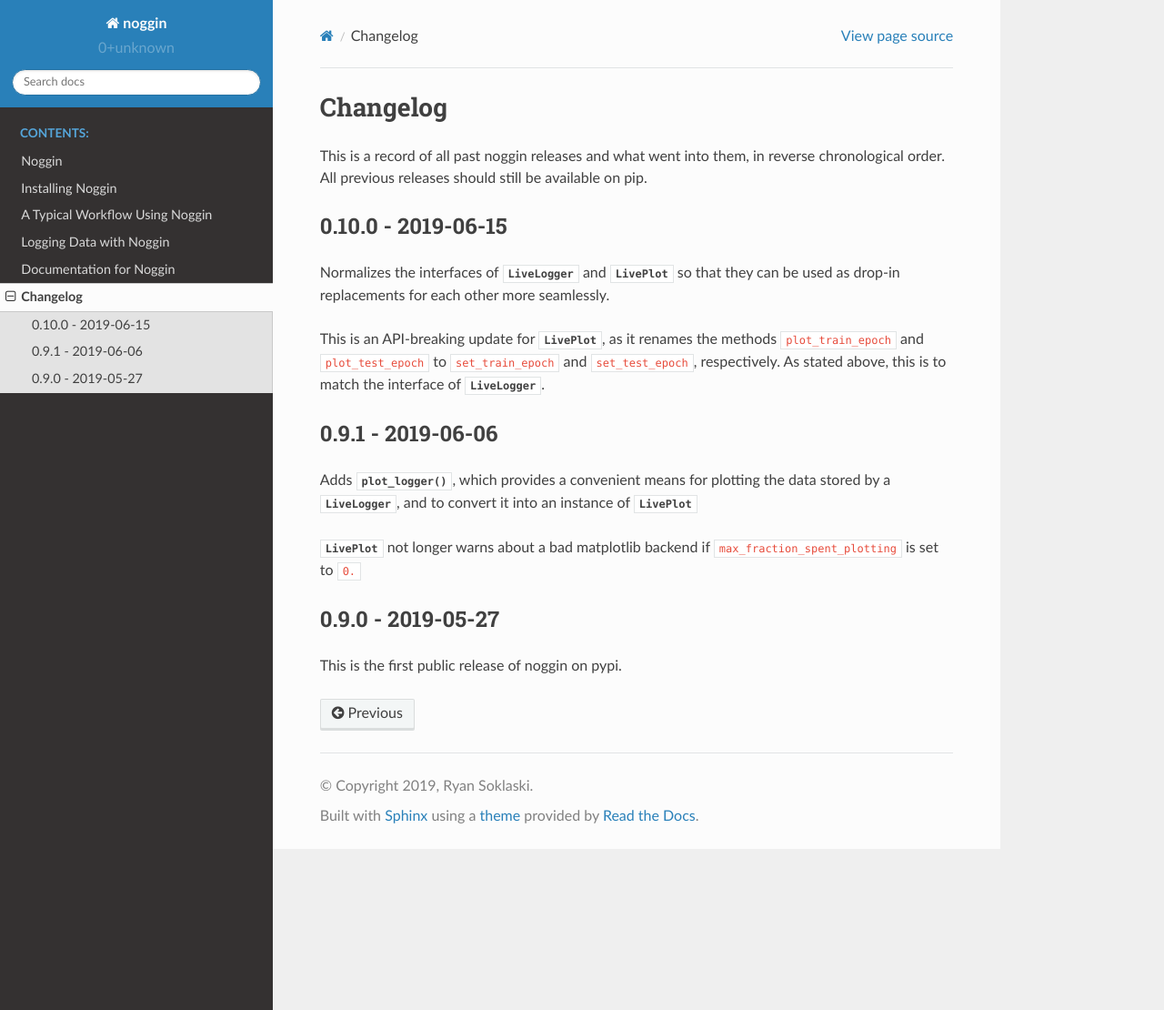
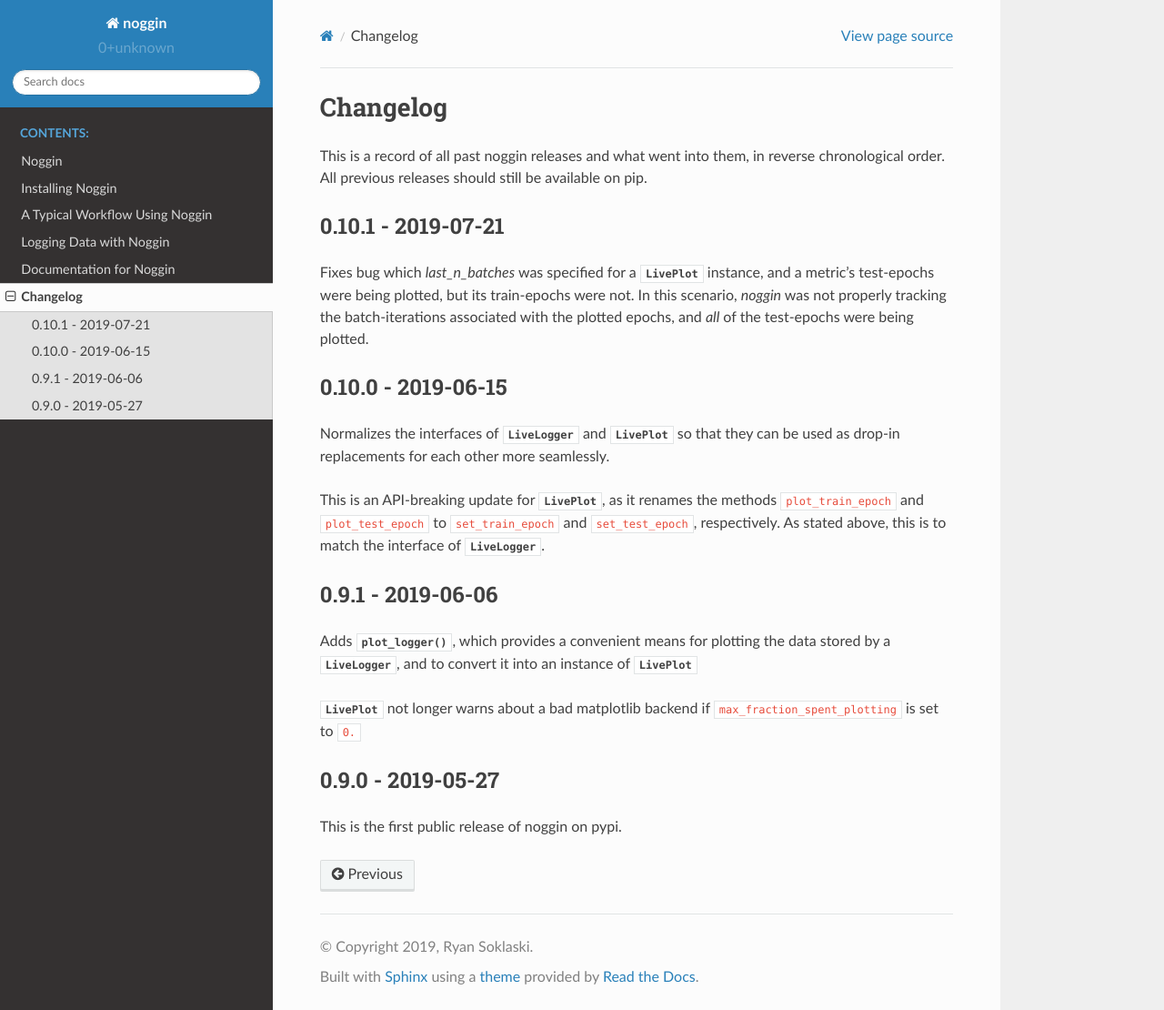
Before and after one commit to rsokl/noggin, a Sphinx documentation site: the page built from docs/source/changes.rst, in a window 1280 px wide and 1110 px high. Shown: the whole window at 91% size. Built offline with Sphinx 7.4.7 and the Read the Docs theme 2.0.0, drawn with Linux system fonts in a browser that asks for light colours.

Commit message:
add change-log for v0.10.1

```diff
--- a/docs/source/changes.rst
+++ b/docs/source/changes.rst
@@ -5,6 +5,17 @@ Changelog
 This is a record of all past noggin releases and what went into them,
 in reverse chronological order. All previous releases should still be available
 on pip.
+
+.. _v0.10.1:
+
+-------------------
+0.10.1 - 2019-07-21
+-------------------
+
+Fixes bug which `last_n_batches` was specified for a :class:`~noggin.plotter.LivePlot` instance, and a
+metric's test-epochs were being plotted, but its train-epochs were not. In this scenario, `noggin` was not
+properly tracking the batch-iterations associated with the plotted epochs, and *all* of the test-epochs were
+being plotted.
 
 .. _v0.10.0:
 
```
